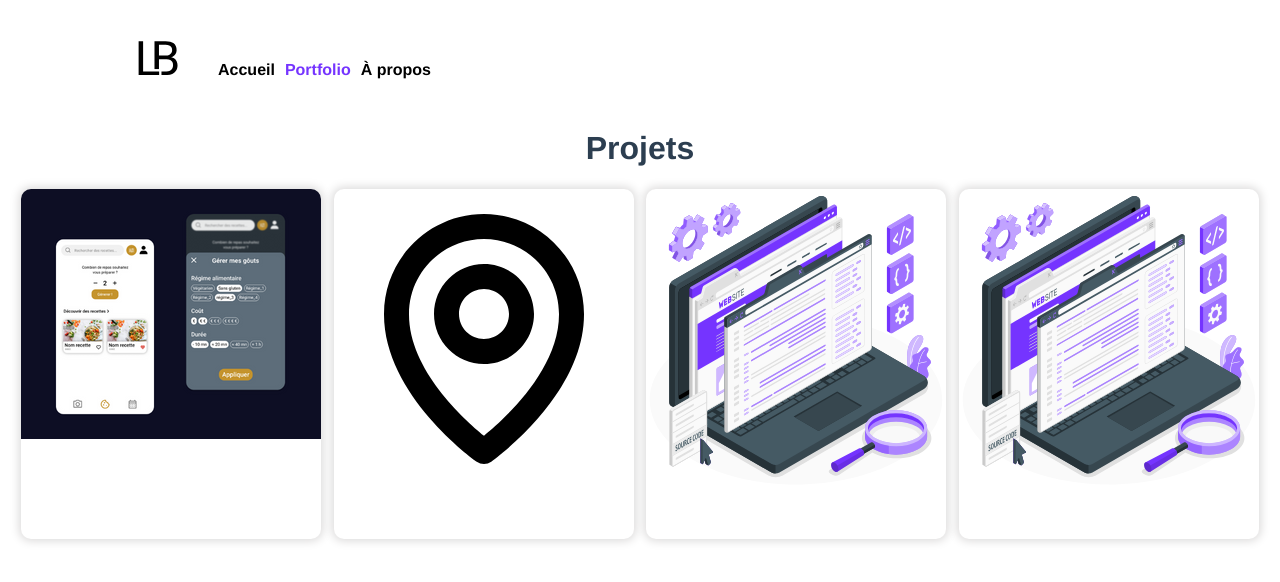
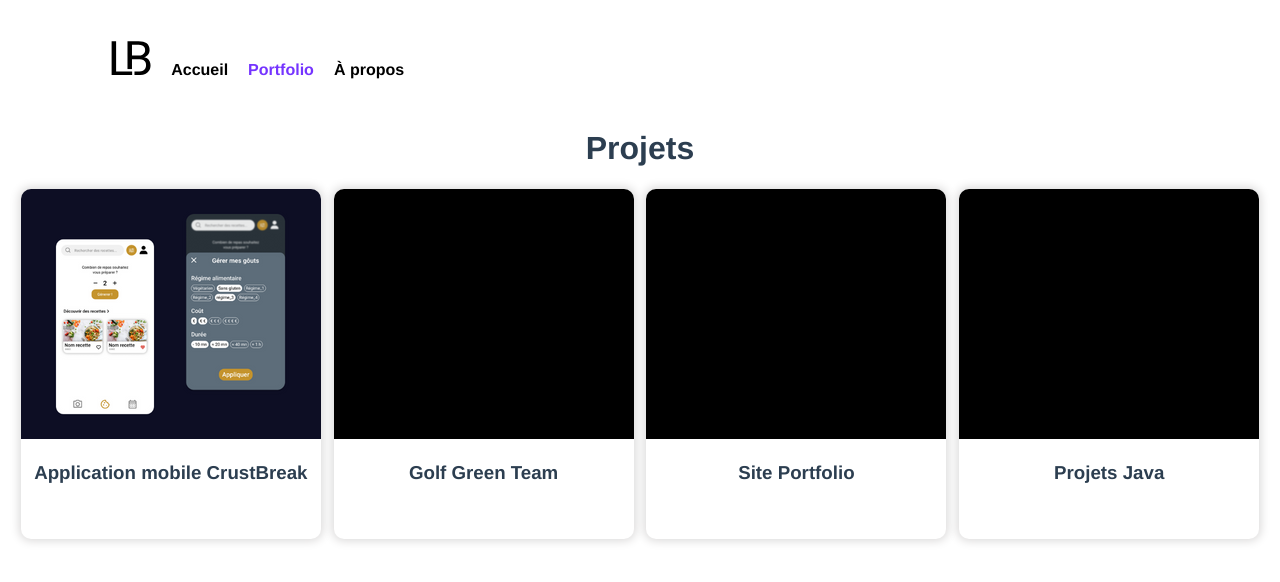
Before and after one commit to leabruchon/portfolio-app, a Vue app: page /#/portfolio in a window 1280 px wide. Shown: the top 582 px of the page. Built offline with nearby package versions, Linux system fonts and the light colour scheme.

Commit message:
project update

```diff
--- a/src/App.vue
+++ b/src/App.vue
@@ -31,7 +31,7 @@ nav a {
   font-weight: bold;
   color: black;
   text-decoration: none;
-  padding-right: 10px;
+  margin: 10px;
 }
 
 nav a.router-link-exact-active {
@@ -44,14 +44,17 @@ nav a.router-link-exact-active {
   flex-direction: row;
   align-items: center;
   justify-content: flex-start;
-  margin-left: 100px;
+  margin-left: 5%;
 }
 
 .header img{
     width: 40px;
     height: 40px;
     margin-bottom: -3px;
-    padding-right: 30px;
 
 }
+
+nav a.router-link img{
+  margin-right: 30px;
+}
 </style>
--- a/src/components/DownloadButton.vue
+++ b/src/components/DownloadButton.vue
@@ -24,6 +24,7 @@ export default {
         text-decoration: none;
         display: flex;
         align-items: center;
+        justify-content: space-around;
         flex-direction: row;
         color: black;
     }
--- a/src/components/PortfolioProjectApercu.vue
+++ b/src/components/PortfolioProjectApercu.vue
@@ -4,6 +4,9 @@
 
     <div class = "project-apercu">
         <img :src="require(`@/assets/${filename}`)"  alt="image aperçu projet">
+        <div class = "title">
+            <h3> {{ title }} </h3>
+        </div>
     </div>
 
 
@@ -17,7 +20,7 @@
         name: 'PortfolioProjectApercu',
         props: {
             filename: String,
-            //title: String,
+            title: String,
             //description: String,
             //date : String
         }
--- a/src/router/index.js
+++ b/src/router/index.js
@@ -1,6 +1,7 @@
 import { createRouter, createWebHashHistory } from 'vue-router'
 import HomeView from '../views/HomeView.vue'
 import PortfolioView from '../views/PortfolioView.vue'
+import ProjectView from '../views/ProjectView.vue'
 
 const routes = [
   {
@@ -12,6 +13,11 @@ const routes = [
     path: '/portfolio',
     name: 'portfolio',
     component: PortfolioView
+  },
+  {
+    path: '/projet',
+    name: 'projet',
+    component: ProjectView
   },
   {
     path: '/about',
--- a/src/views/PortfolioView.vue
+++ b/src/views/PortfolioView.vue
@@ -4,10 +4,10 @@
             <h1> Projets</h1>
         </div>
         <div class = "project-boxs">
-            <PortfolioProjectApercu filename = "image1.png"/>
-            <PortfolioProjectApercu filename = "bx-map.svg"/>
-            <PortfolioProjectApercu filename = "home-picture.svg"/>
-            <PortfolioProjectApercu filename = "home-picture.svg"/>
+            <a href= "#/projet"><PortfolioProjectApercu filename = "image1.png" title = "Application mobile CrustBreak"/></a>
+            <a href= "#/projet"><PortfolioProjectApercu filename = "image2.png" title = "Golf Green Team"/></a>
+            <a href= "#/projet"><PortfolioProjectApercu filename = "image2.png" title = "Site Portfolio"/></a>
+            <a href= "#/projet"><PortfolioProjectApercu filename = "image2.png" title = "Projets Java"/></a>
         </div>
 
     </div>
@@ -33,4 +33,9 @@ import PortfolioProjectApercu from '@/components/PortfolioProjectApercu.vue'
         flex-wrap: wrap;
     }
 
+    .project-boxs a{
+        text-decoration: none;
+        color: #2c3e50;
+    }
+
 </style>
--- /dev/null
+++ b/src/views/ProjectView.vue
@@ -0,0 +1,20 @@
+/* eslint-disable */
+<template>
+  ici
+</template>
+
+<script>
+
+    export default {
+    name: 'ProjectView',
+  components: {
+
+  }
+}
+
+</script>
+
+<style>
+
+
+</style>
```
Also changed, not shown: src/assets/image2.png (added).
